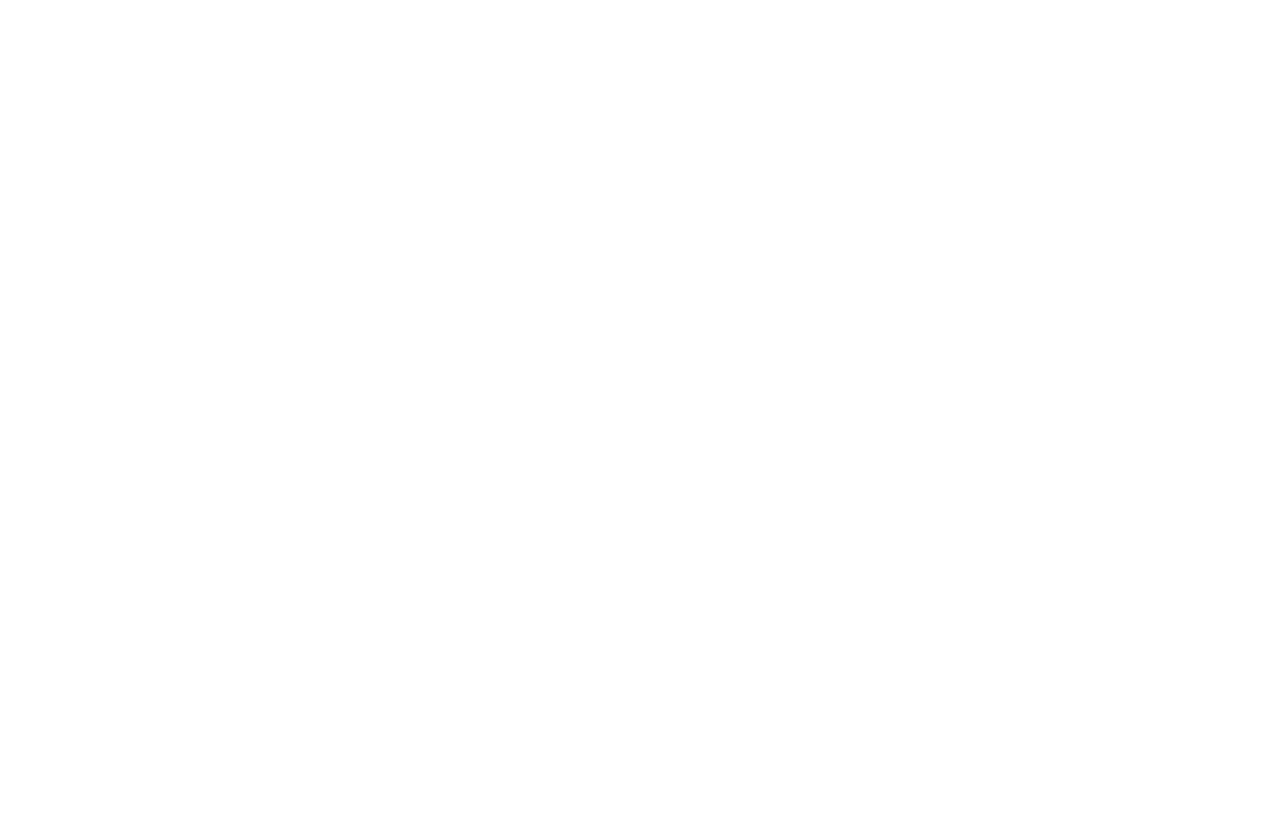
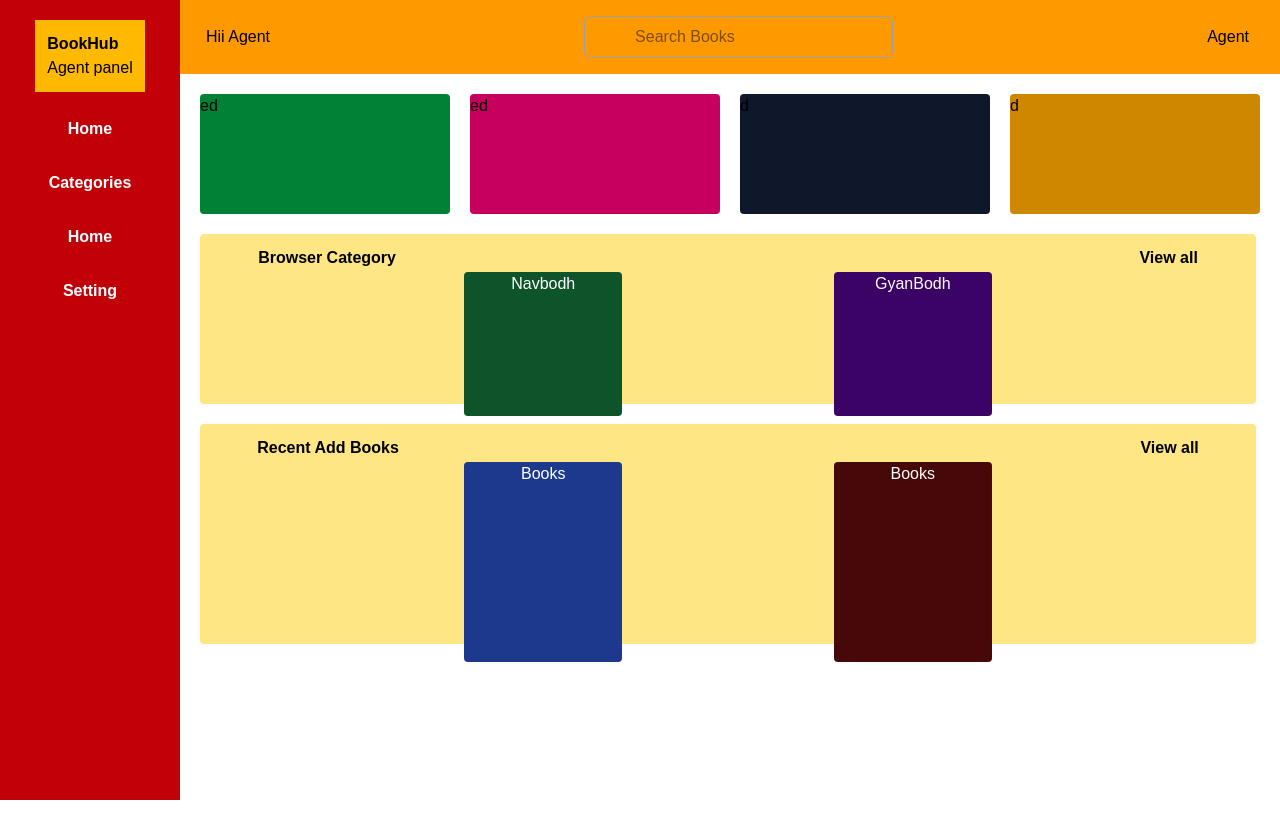
Before and after one commit to utthaanekpahal/FlipBook, a React (Vite) app: page /AgentDashboard in a window 1280 px wide. Before the commit this address had no page. Shown: the top 838 px of the page. Before the commit the page ends 800 px from the top, so only its background shows below. Built offline with nearby package versions, Linux system fonts and the light colour scheme.

Commit message:
agent dashboard

```diff
--- a/src/App.jsx
+++ b/src/App.jsx
@@ -4,7 +4,9 @@
 import { Routes, Route } from "react-router-dom";
 import Dashboard from './Component/Dashboard';
 import Agentlogin from './Component/Agentlogin';
+import AgentDashboard from './Component/AgentDashboard';
 import Category from './pages/Category';
+
 const App = () => {
   return (
     <div>
@@ -13,8 +15,8 @@
         <Route path="/Loginform" element={<Loginform />} />
         <Route path="/Dashboard" element={<Dashboard/>}/>
         <Route path="/agent" element={<Agentlogin/>}/>
-        <Route path="/category" element={<Category/>}/>
-
+        <Route path="/AgentDashboard" element={<AgentDashboard/>}/>
+        <Route path="/Category"  element={<Category/>}/>
       </Routes>
     </div>
   )
--- /dev/null
+++ b/src/Component/AgentDashboard.jsx
@@ -0,0 +1,73 @@
+import React from 'react'
+
+const AgentDashboard = () => {
+  return (
+    <div className='flex h-screen'>
+    {/* Sidebar */}
+    <header className='w-[250px] bg-red-700 text-white'>
+        <div className='flex flex-col items-center gap-5 h-full py-5'>
+            {/* Logo Section */}
+            <div className='bg-amber-400 text-black p-3'>
+                <img src="" alt="" />
+                <div className='flex flex-col justify-center'>
+                    <h1 className='font-bold'>BookHub</h1>
+                    <span>Agent panel</span>
+                </div>
+            </div>
+            {/* Menu */}
+            <div>
+                <ul className='flex flex-col gap-5'>
+                    <li className='hover:bg-blue-800 text-center p-[5px] font-bold'>Home</li>
+                    <li className='hover:bg-blue-800 text-center p-[5px] font-bold'>Categories</li>
+                    <li className='hover:bg-blue-800 text-center p-[5px] font-bold'>Home</li>
+                    <li className='hover:bg-blue-800 text-center p-[5px] font-bold'>Setting</li>
+                </ul>
+            </div>
+        </div>
+    </header>
+    {/* Main Section */}
+    <section className='flex flex-col '>
+        {/* Top Navbar */}
+        <div className='flex justify-between items-center bg-amber-500 p-4'>
+            <span  className='ml-[10px]'>Hii Agent</span>
+           <input
+            className='border border-gray-400 p-2 px-[50px] rounded-md outline-none'
+            type="text"
+            placeholder='Search Books'/>
+            <a href="" className='mr-[15px]'>Agent</a>
+        </div>
+        {/* Main Content */}
+        <div className='p-5 flex gap-[20px]'>
+           <div className='bg-green-700 h-[120px] w-[250px] rounded-sm'>ed</div>
+           <div className='bg-pink-700 h-[120px] w-[250px] rounded-sm'>ed</div>
+           <div className='bg-slate-900 h-[120px] w-[250px] rounded-sm'>d</div>
+           <div className='bg-yellow-600 h-[120px] w-[250px] rounded-sm'>d</div>
+        </div>
+        <div className='flex flex-col gap-[20px]'>
+            <div className='bg-amber-200 h-[170px] ml-[20px] w-[96%] rounded-sm'>
+            <div className='flex justify-around gap-[60%] font-bold p-[2px] mt-[10px]'>
+               <h1> Browser Category</h1>
+               <button className='font-bold'>View all</button>
+            </div>
+            <div className='flex justify-center h-screen gap-[20%]'>
+                <div className='bg-green-900 h-[18%] w-[15%] rounded-sm text-center text-white'>Navbodh</div>
+                <div className='bg-purple-950 h-[18%] w-[15%] rounded-sm text-center text-white'>GyanBodh</div>
+            </div>
+            </div>
+            <div className='bg-amber-200 h-[220px] ml-[20px] w-[96%] rounded-sm'>
+            <div className='flex justify-around gap-[60%] font-bold p-[2px] mt-[10px]'>
+               <h1> Recent Add Books</h1>
+               <button className='font-bold'>View all</button>
+            </div>
+            <div className='flex justify-center h-screen gap-[20%]'>
+                <div className='bg-blue-900 h-[25%] w-[15%] rounded-sm text-center text-white'>Books</div>
+                <div className='bg-red-950 h-[25%] w-[15%] rounded-sm text-center text-white'>Books</div>
+            </div>
+            </div>
+        </div>
+    </section>
+</div>
+  )
+}
+
+export default AgentDashboard
--- a/src/Component/Loginform.jsx
+++ b/src/Component/Loginform.jsx
@@ -20,13 +20,17 @@
 
   const handleSubmit = (e) => {
     e.preventDefault();
-
     const user = localStorage.getItem("username");
     const pass = localStorage.getItem("password");
-
-    if (data.username === user && data.password === pass) {
-      navigate("/dashboard", { replace: true });
-    } else {
+    const admin="admins"
+    const adminpass="1234"
+    if(data.username === admin && data.password === adminpass){
+        navigate("/Dashboard",  { replace: true })
+    }
+    else if (data.username === user && data.password === pass) {
+      navigate("/AgentDashboard", { replace: true });
+    }
+    else {
       setError("Invalid Username or Password");
     }
   };
--- a/src/Component/Signform.jsx
+++ b/src/Component/Signform.jsx
@@ -28,7 +28,7 @@
       localStorage.setItem("password", first.confirmPassword);
       navigate("/Loginform", { replace: true });
     } else {
-      navigate("/Dashboard");
+      navigate("/AgentDashboard");
     }
   };
 
@@ -102,8 +102,8 @@
         <div className="mt-[2px]">
           <span>
             Do you already have an account?
-            <a className="no-underline font-bold text-[#99582A] cursor-pointer hover:text-black">
-              {" "}Click here
+            <a href="#Loginform" className="no-underline font-bold text-[#99582A] cursor-pointer hover:text-black">
+              Click here
             </a>
           </span>
         </div>
```
